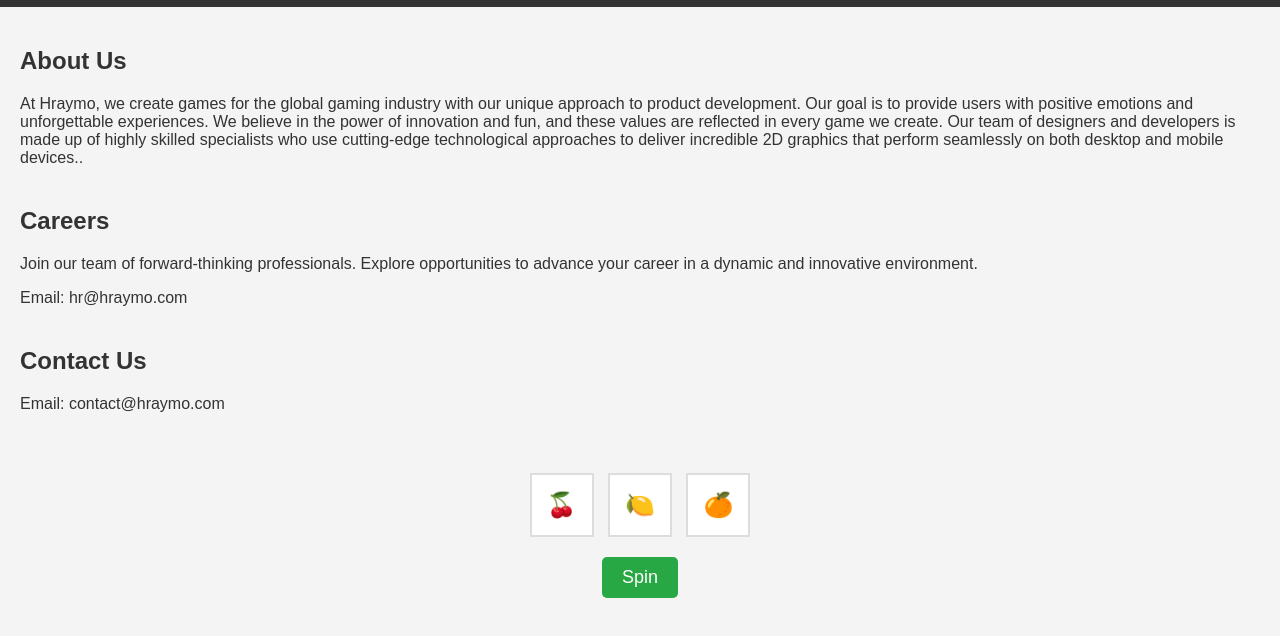
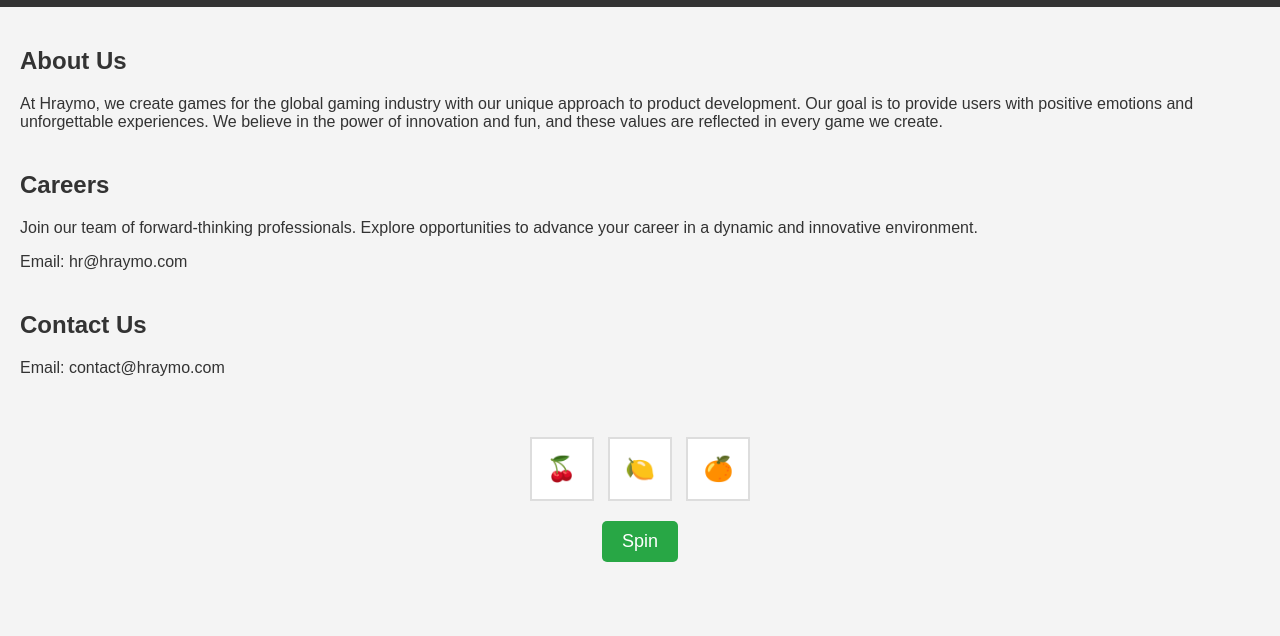
Before and after one commit to Hraymo/company, a plain HTML site: page index.html in a window 1280 px wide. Shown: the part 58-694 px from the top of the page. Drawn offline with Linux system fonts and the light colour scheme.

Commit message:
Update index.html

```diff
--- a/index.html
+++ b/index.html
@@ -14,8 +14,8 @@
     <main>
         <section id="about">
             <h2>About Us</h2>
-            <p>At Hraymo, we create games for the global gaming industry with our unique approach to product development. Our goal is to provide users with positive emotions and unforgettable experiences. We believe in the power of innovation and fun, and these values are reflected in every game we create.
-            Our team of designers and developers is made up of highly skilled specialists who use cutting-edge technological approaches to deliver incredible 2D graphics that perform seamlessly on both desktop and mobile devices..</p>
+            <p>At Hraymo, we create games for the global gaming industry with our unique approach to product development.
+            Our goal is to provide users with positive emotions and unforgettable experiences. We believe in the power of innovation and fun, and these values are reflected in every game we create.</p>
         </section>
 
         <section id="careers">
```
